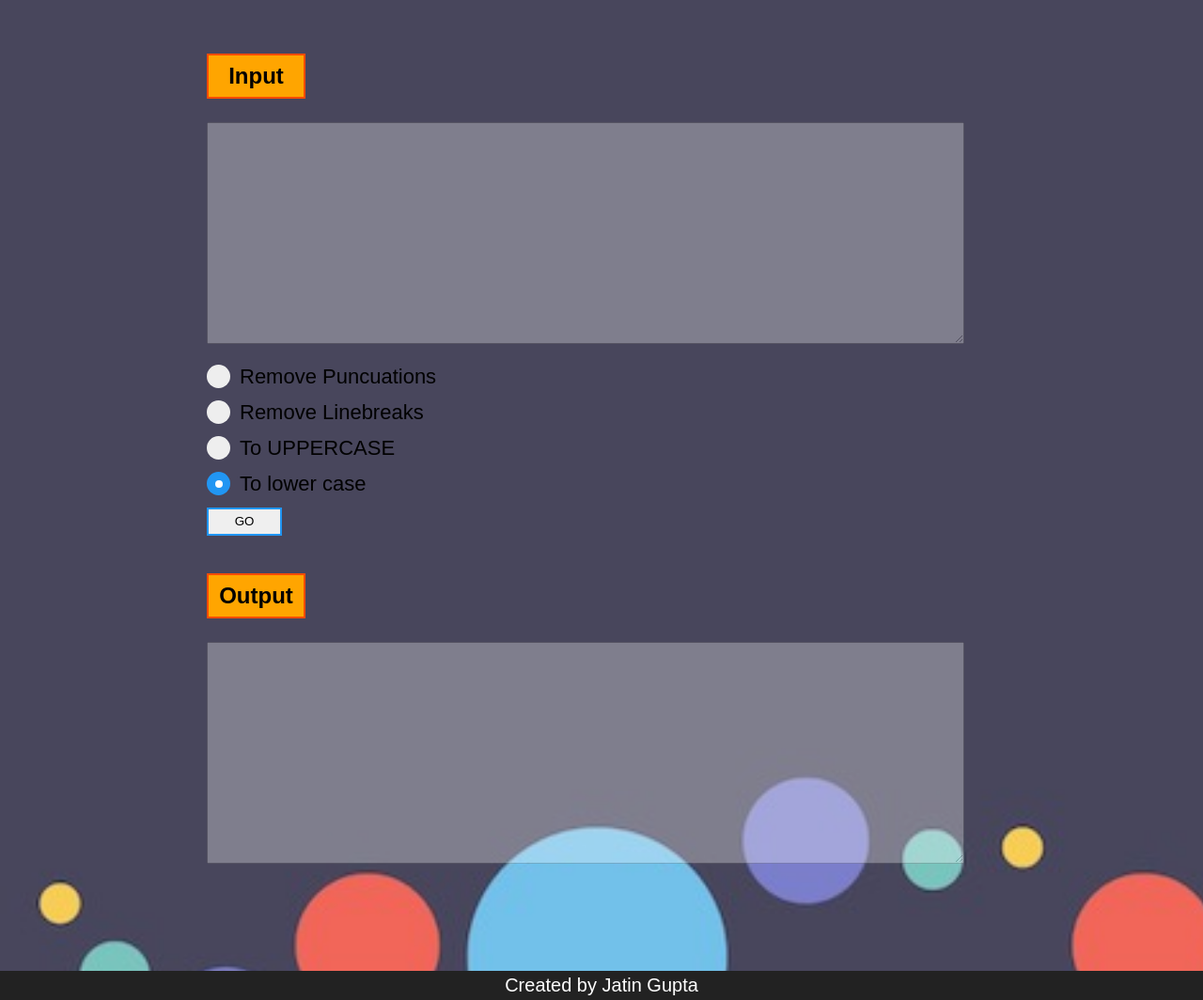
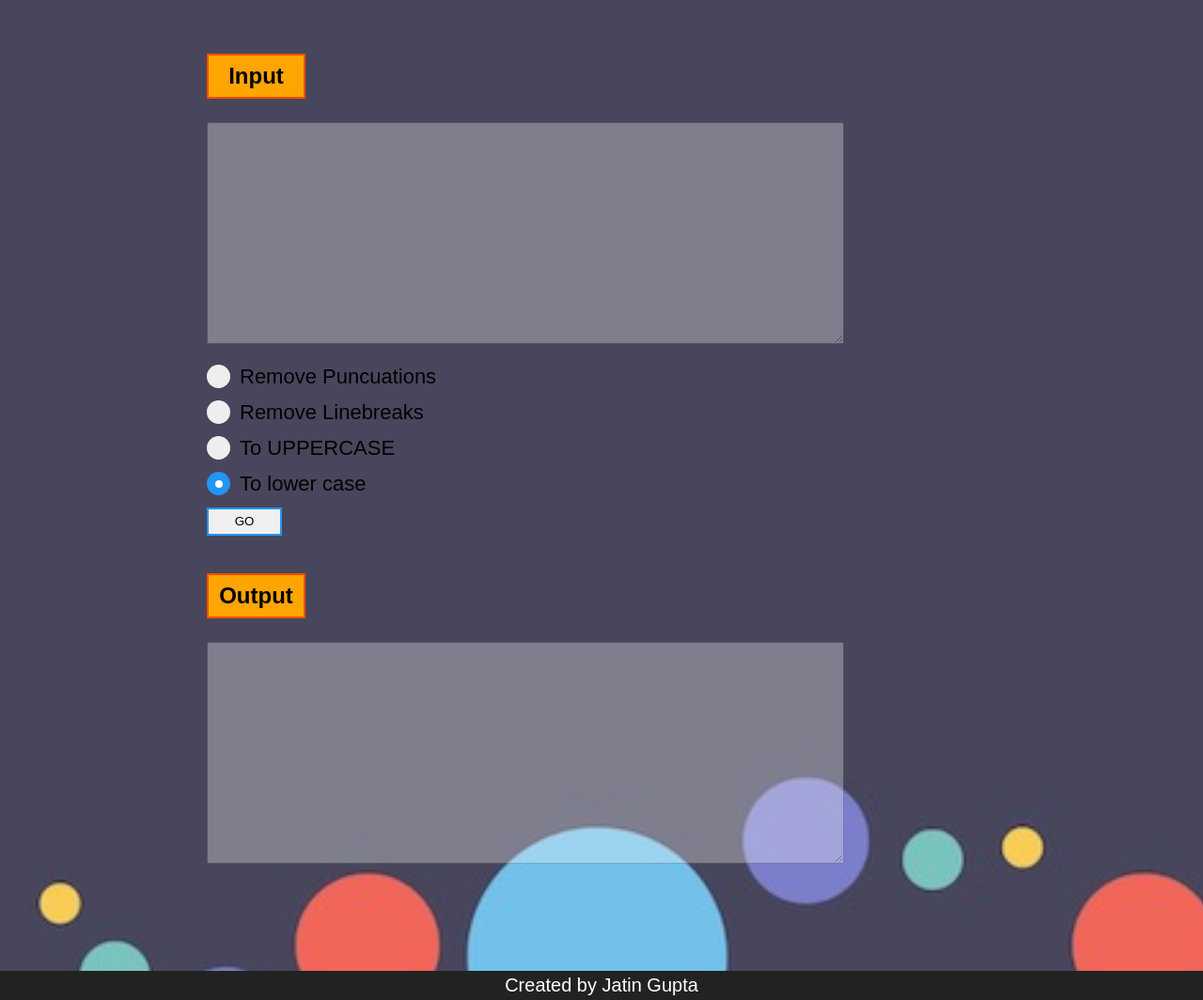
Before and after one commit to jatin0814/TextUtils, a plain HTML site: page index.html in a window 1280 px wide. Shown: the part 160-1224 px from the top of the page at 94% size. Drawn offline with Linux system fonts and the light colour scheme.

Commit message:
textutils

```diff
--- a/css/style.css
+++ b/css/style.css
@@ -20,6 +20,7 @@ h2{
 	color: #fff;
 	font-size: 20px;
 	padding: 4px 16px;
+	width: 97.5%;
 }
 #footer{
 	text-align: center;
@@ -27,17 +28,11 @@ h2{
 #container1{
 	margin: 110px 220px;
 }
-#input{
-	width: 800px;
+#input,#output{
+	min-width: 80%;
 	height: 230px;
 	opacity:.3;
 }
-#output{
-	width: 800px;
-	height: 230px;
-	opacity:.3;
-}
-
 button{
 	width:80px;
 	height: 30px;
```
